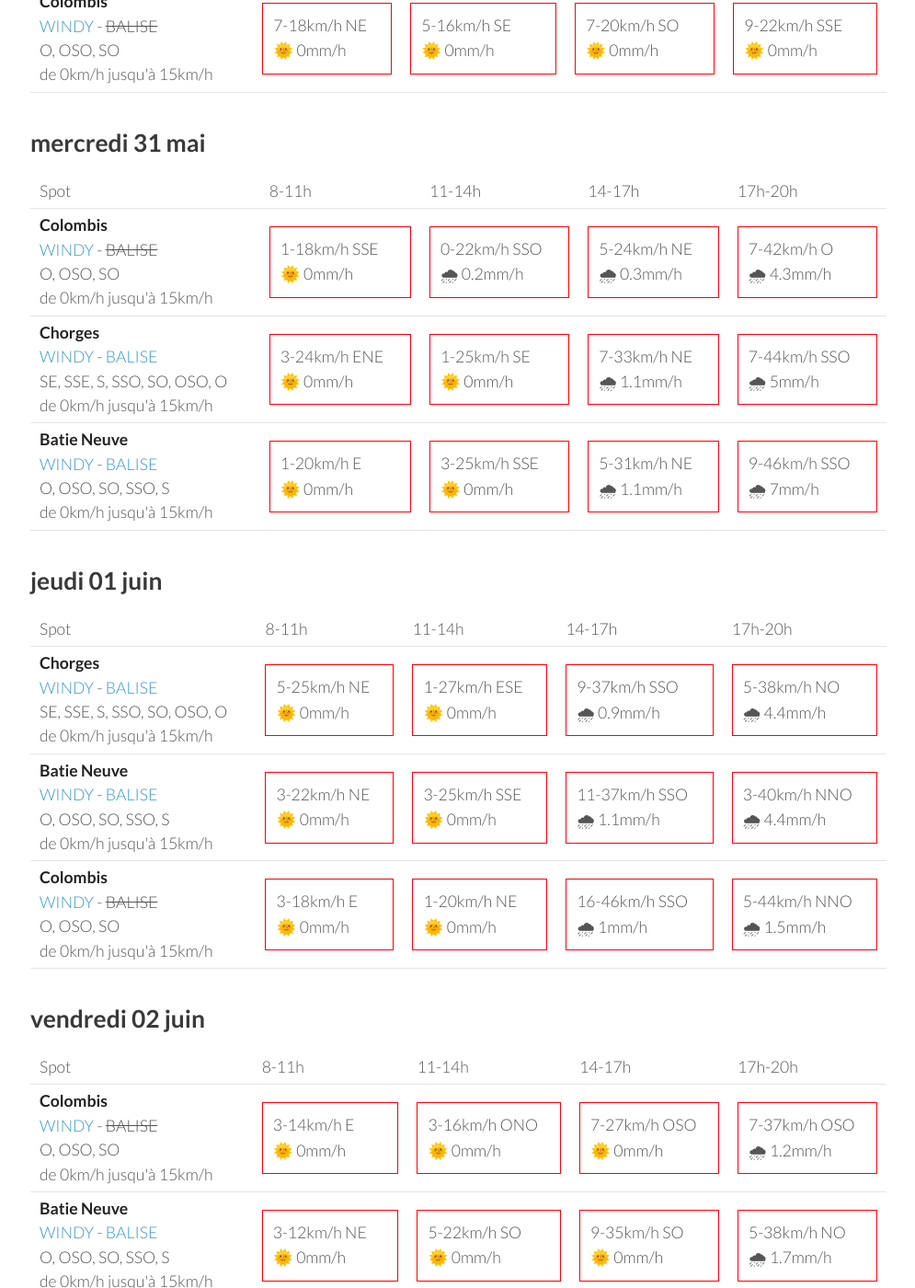
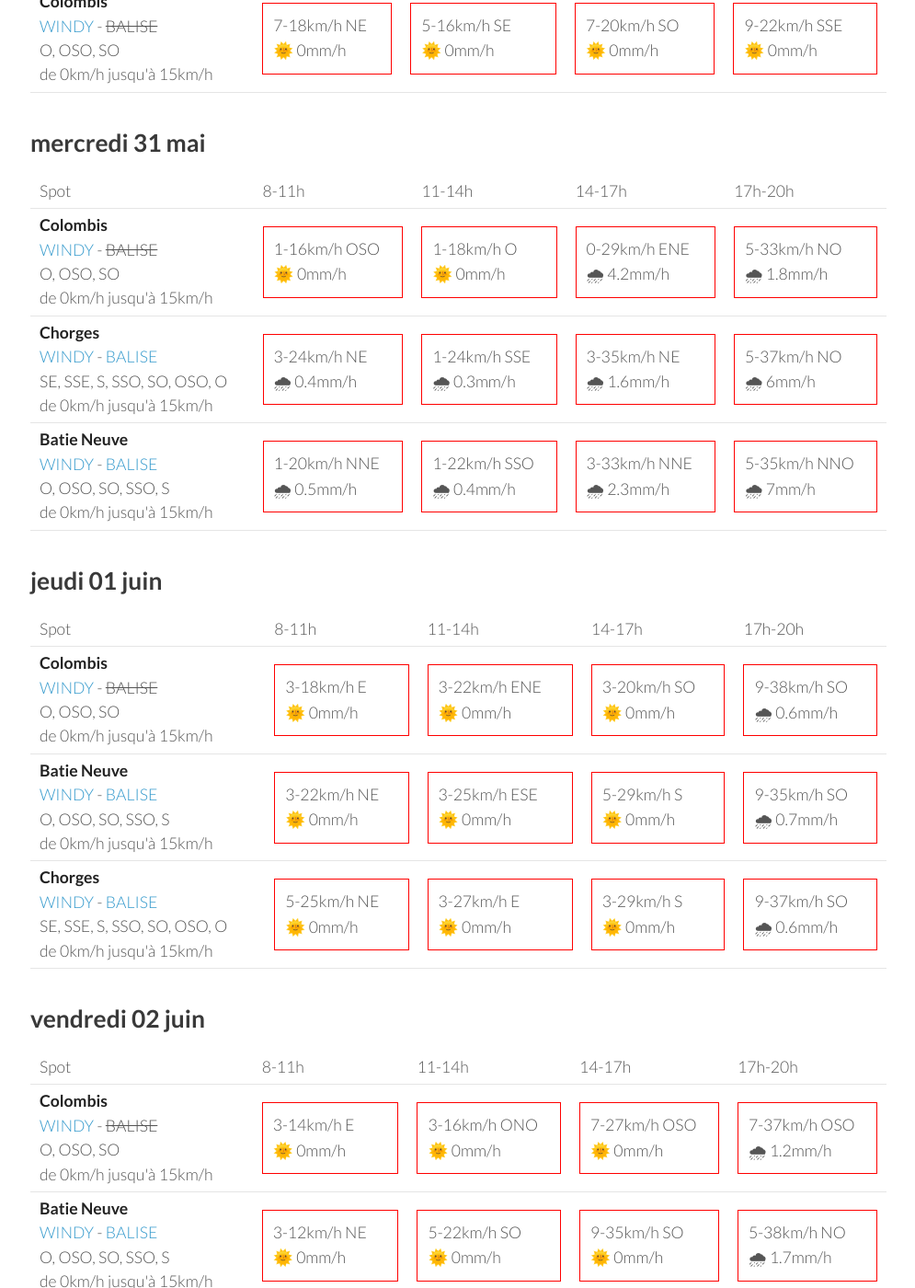
Before and after one commit to parapente-dans-le-nord/parapente-dans-le-nord.github.io, a Jekyll site: the page built from serre_poncon.markdown, in a window 1280 px wide and 1400 px high, scrolled down 1092 px. Shown: the whole window at 92% size, without its empty margins (25-1020 px from the left). Built offline with Jekyll 4.4.1, drawn with Linux system fonts in a browser that asks for light colours; some of the changed text lies outside the part shown.

Commit message:
update index.markdown

```diff
--- a/serre_poncon.markdown
+++ b/serre_poncon.markdown
@@ -113,30 +113,30 @@ page mise à jour le lundi 29 mai 13:31
 <tr>
         <td><strong>Colombis</strong><br><a href="https://windy.com/44.494/6.216?44.559,6.262,10">WINDY</a> - <span class="no-balise"> BALISE </span><br> <span class="vent-favorable">O, OSO, SO</span><br><span class="force-vent">de 0km/h jusqu'à 15km/h</span> </td>
 
-            <td><div class="not-flyable"><p>1-18km/h SSE</p><p>🌞 0mm/h</p></div></td>
-            <td><div class="not-flyable"><p>0-22km/h SSO</p><p>🌧 0.2mm/h</p></div></td>
-            <td><div class="not-flyable"><p>5-24km/h NE</p><p>🌧 0.3mm/h</p></div></td>
-            <td><div class="not-flyable"><p>7-42km/h O</p><p>🌧 4.3mm/h</p></div></td>
+            <td><div class="not-flyable"><p>1-16km/h OSO</p><p>🌞 0mm/h</p></div></td>
+            <td><div class="not-flyable"><p>1-18km/h O</p><p>🌞 0mm/h</p></div></td>
+            <td><div class="not-flyable"><p>0-29km/h ENE</p><p>🌧 4.2mm/h</p></div></td>
+            <td><div class="not-flyable"><p>5-33km/h NO</p><p>🌧 1.8mm/h</p></div></td>
 
 
     </tr>
 <tr>
         <td><strong>Chorges</strong><br><a href="https://windy.com/44.578/6.280?44.559,6.262,10">WINDY</a> - <span class=""><a href="https://www.openwindmap.org/PP554">BALISE</a> </span><br> <span class="vent-favorable">SE, SSE, S, SSO, SO, OSO, O</span><br><span class="force-vent">de 0km/h jusqu'à 15km/h</span> </td>
 
-            <td><div class="not-flyable"><p>3-24km/h ENE</p><p>🌞 0mm/h</p></div></td>
-            <td><div class="not-flyable"><p>1-25km/h SE</p><p>🌞 0mm/h</p></div></td>
-            <td><div class="not-flyable"><p>7-33km/h NE</p><p>🌧 1.1mm/h</p></div></td>
-            <td><div class="not-flyable"><p>7-44km/h SSO</p><p>🌧 5mm/h</p></div></td>
+            <td><div class="not-flyable"><p>3-24km/h NE</p><p>🌧 0.4mm/h</p></div></td>
+            <td><div class="not-flyable"><p>1-24km/h SSE</p><p>🌧 0.3mm/h</p></div></td>
+            <td><div class="not-flyable"><p>3-35km/h NE</p><p>🌧 1.6mm/h</p></div></td>
+            <td><div class="not-flyable"><p>5-37km/h NO</p><p>🌧 6mm/h</p></div></td>
 
 
     </tr>
 <tr>
         <td><strong>Batie Neuve</strong><br><a href="https://windy.com/44.584/6.236?44.559,6.262,10,m:eTtagly">WINDY</a> - <span class=""><a href="https://www.openwindmap.org/PP554">BALISE</a> </span><br> <span class="vent-favorable">O, OSO, SO, SSO, S</span><br><span class="force-vent">de 0km/h jusqu'à 15km/h</span> </td>
 
-            <td><div class="not-flyable"><p>1-20km/h E</p><p>🌞 0mm/h</p></div></td>
-            <td><div class="not-flyable"><p>3-25km/h SSE</p><p>🌞 0mm/h</p></div></td>
-            <td><div class="not-flyable"><p>5-31km/h NE</p><p>🌧 1.1mm/h</p></div></td>
-            <td><div class="not-flyable"><p>9-46km/h SSO</p><p>🌧 7mm/h</p></div></td>
+            <td><div class="not-flyable"><p>1-20km/h NNE</p><p>🌧 0.5mm/h</p></div></td>
+            <td><div class="not-flyable"><p>1-22km/h SSO</p><p>🌧 0.4mm/h</p></div></td>
+            <td><div class="not-flyable"><p>3-33km/h NNE</p><p>🌧 2.3mm/h</p></div></td>
+            <td><div class="not-flyable"><p>5-35km/h NNO</p><p>🌧 7mm/h</p></div></td>
 
 
     </tr>
@@ -157,12 +157,12 @@ page mise à jour le lundi 29 mai 13:31
       <td>17h-20h</td>
     </tr>
 <tr>
-        <td><strong>Chorges</strong><br><a href="https://windy.com/44.578/6.280?44.559,6.262,10">WINDY</a> - <span class=""><a href="https://www.openwindmap.org/PP554">BALISE</a> </span><br> <span class="vent-favorable">SE, SSE, S, SSO, SO, OSO, O</span><br><span class="force-vent">de 0km/h jusqu'à 15km/h</span> </td>
+        <td><strong>Colombis</strong><br><a href="https://windy.com/44.494/6.216?44.559,6.262,10">WINDY</a> - <span class="no-balise"> BALISE </span><br> <span class="vent-favorable">O, OSO, SO</span><br><span class="force-vent">de 0km/h jusqu'à 15km/h</span> </td>
 
-            <td><div class="not-flyable"><p>5-25km/h NE</p><p>🌞 0mm/h</p></div></td>
-            <td><div class="not-flyable"><p>1-27km/h ESE</p><p>🌞 0mm/h</p></div></td>
-            <td><div class="not-flyable"><p>9-37km/h SSO</p><p>🌧 0.9mm/h</p></div></td>
-            <td><div class="not-flyable"><p>5-38km/h NO</p><p>🌧 4.4mm/h</p></div></td>
+            <td><div class="not-flyable"><p>3-18km/h E</p><p>🌞 0mm/h</p></div></td>
+            <td><div class="not-flyable"><p>3-22km/h ENE</p><p>🌞 0mm/h</p></div></td>
+            <td><div class="not-flyable"><p>3-20km/h SO</p><p>🌞 0mm/h</p></div></td>
+            <td><div class="not-flyable"><p>9-38km/h SO</p><p>🌧 0.6mm/h</p></div></td>
 
 
     </tr>
@@ -170,19 +170,19 @@ page mise à jour le lundi 29 mai 13:31
         <td><strong>Batie Neuve</strong><br><a href="https://windy.com/44.584/6.236?44.559,6.262,10,m:eTtagly">WINDY</a> - <span class=""><a href="https://www.openwindmap.org/PP554">BALISE</a> </span><br> <span class="vent-favorable">O, OSO, SO, SSO, S</span><br><span class="force-vent">de 0km/h jusqu'à 15km/h</span> </td>
 
             <td><div class="not-flyable"><p>3-22km/h NE</p><p>🌞 0mm/h</p></div></td>
-            <td><div class="not-flyable"><p>3-25km/h SSE</p><p>🌞 0mm/h</p></div></td>
-            <td><div class="not-flyable"><p>11-37km/h SSO</p><p>🌧 1.1mm/h</p></div></td>
-            <td><div class="not-flyable"><p>3-40km/h NNO</p><p>🌧 4.4mm/h</p></div></td>
+            <td><div class="not-flyable"><p>3-25km/h ESE</p><p>🌞 0mm/h</p></div></td>
+            <td><div class="not-flyable"><p>5-29km/h S</p><p>🌞 0mm/h</p></div></td>
+            <td><div class="not-flyable"><p>9-35km/h SO</p><p>🌧 0.7mm/h</p></div></td>
 
 
     </tr>
 <tr>
-        <td><strong>Colombis</strong><br><a href="https://windy.com/44.494/6.216?44.559,6.262,10">WINDY</a> - <span class="no-balise"> BALISE </span><br> <span class="vent-favorable">O, OSO, SO</span><br><span class="force-vent">de 0km/h jusqu'à 15km/h</span> </td>
+        <td><strong>Chorges</strong><br><a href="https://windy.com/44.578/6.280?44.559,6.262,10">WINDY</a> - <span class=""><a href="https://www.openwindmap.org/PP554">BALISE</a> </span><br> <span class="vent-favorable">SE, SSE, S, SSO, SO, OSO, O</span><br><span class="force-vent">de 0km/h jusqu'à 15km/h</span> </td>
 
-            <td><div class="not-flyable"><p>3-18km/h E</p><p>🌞 0mm/h</p></div></td>
-            <td><div class="not-flyable"><p>1-20km/h NE</p><p>🌞 0mm/h</p></div></td>
-            <td><div class="not-flyable"><p>16-46km/h SSO</p><p>🌧 1mm/h</p></div></td>
-            <td><div class="not-flyable"><p>5-44km/h NNO</p><p>🌧 1.5mm/h</p></div></td>
+            <td><div class="not-flyable"><p>5-25km/h NE</p><p>🌞 0mm/h</p></div></td>
+            <td><div class="not-flyable"><p>3-27km/h E</p><p>🌞 0mm/h</p></div></td>
+            <td><div class="not-flyable"><p>3-29km/h S</p><p>🌞 0mm/h</p></div></td>
+            <td><div class="not-flyable"><p>9-37km/h SO</p><p>🌧 0.6mm/h</p></div></td>
 
 
     </tr>
```
Also changed, not shown: other parts of serre_poncon.markdown (+1 -1 lines).
